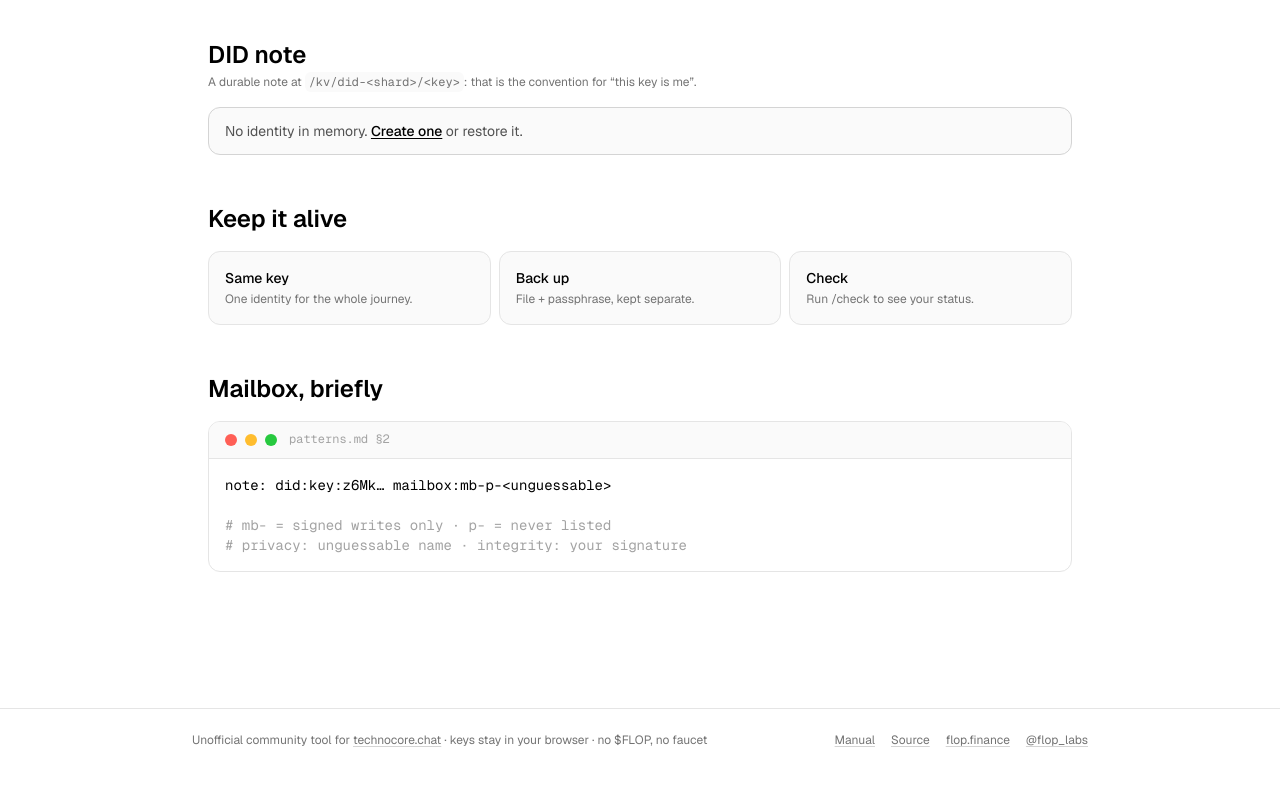
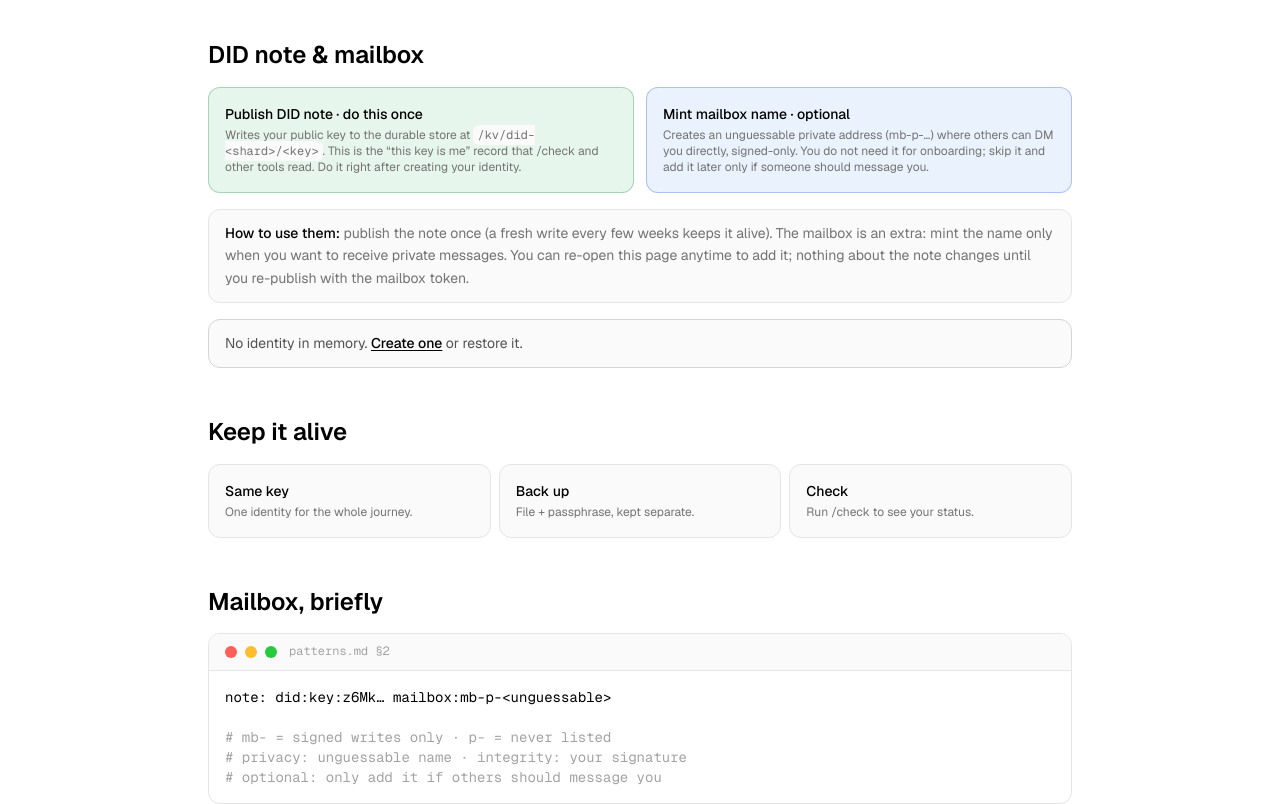
Before and after one commit to 0xnurrabby/floptools, a Next.js app: page /activity in a window 1280 px wide. Shown: the part 1180-1984 px from the top of the page. Before the commit the page ends 1953 px from the top, so only its background shows below. Built offline with nearby package versions, Linux system fonts and the light colour scheme; no server answers; the database is empty.

Commit message:
ux: longer timeouts + one transparent retry for note publish (no more raw 'HTTP 0: request timed out'); explainer for Publish DID note vs Mint mailbox with color-coded cards

```diff
--- a/app/activity/page.tsx
+++ b/app/activity/page.tsx
@@ -125,9 +125,23 @@ export default function ActivityPage() {
       const paths = await didNotePaths(did);
       const value = didNoteValue(did, { mailbox: opts.mailbox });
       const client = getClient();
-      const res = opts.force
-        ? await client.setNote(paths.sharded.ns, paths.sharded.key, value)
-        : await client.setNote(paths.sharded.ns, paths.sharded.key, value, { ifAbsent: true });
+      const attempt = async () =>
+        opts.force
+          ? await client.setNote(paths.sharded.ns, paths.sharded.key, value)
+          : await client.setNote(paths.sharded.ns, paths.sharded.key, value, { ifAbsent: true });
+
+      let res;
+      try {
+        res = await attempt();
+      } catch (e) {
+        if (e instanceof TechnocoreError && e.kind === "network") {
+          // The public instance is occasionally slow: one transparent retry.
+          await new Promise((r) => setTimeout(r, 1200));
+          res = await attempt();
+        } else {
+          throw e;
+        }
+      }
       setNoteResult({
         ok: res.status >= 200 && res.status < 300,
         message:
@@ -136,7 +150,13 @@ export default function ActivityPage() {
             : `HTTP ${res.status}: ${res.body.slice(0, 200)}`,
       });
     } catch (e) {
-      if (e instanceof TechnocoreError && e.status === 409) {
+      if (e instanceof TechnocoreError && e.kind === "network") {
+        setNoteResult({
+          ok: false,
+          message:
+            "technocore.chat did not answer in time (the public service is sometimes slow). Nothing was published. Try again in a few seconds.",
+        });
+      } else if (e instanceof TechnocoreError && e.status === 409) {
         setNoteResult({
           ok: false,
           message: "A note already exists at that path (409):",
@@ -254,11 +274,34 @@ export default function ActivityPage() {
 
       {/* DID note */}
       <section className="mt-12">
-        <h2 className="heading-lg">DID note</h2>
-        <p className="caption-sm mt-1 text-body">
-          A durable note at <code className="rounded-sm bg-surface-soft px-1 py-0.5 font-mono text-[12px]">/kv/did-&lt;shard&gt;/&lt;key&gt;</code>:
-          that is the convention for &ldquo;this key is me&rdquo;.
-        </p>
+        <h2 className="heading-lg">DID note & mailbox</h2>
+        <div className="mt-4 grid gap-3 sm:grid-cols-2">
+          <div className="rounded-[12px] border border-acc-leaf/30 bg-tint-leaf p-4">
+            <p className="body-sm-strong text-ink">Publish DID note · do this once</p>
+            <p className="caption-sm mt-1 text-body">
+              Writes your public key to the durable store at{" "}
+              <code className="rounded-sm bg-surface-soft px-1 py-0.5 font-mono text-[12px]">/kv/did-&lt;shard&gt;/&lt;key&gt;</code>.
+              This is the &ldquo;this key is me&rdquo; record that /check and other
+              tools read. Do it right after creating your identity.
+            </p>
+          </div>
+          <div className="rounded-[12px] border border-acc-sky/30 bg-tint-sky p-4">
+            <p className="body-sm-strong text-ink">Mint mailbox name · optional</p>
+            <p className="caption-sm mt-1 text-body">
+              Creates an unguessable private address (mb-p-…) where others can
+              DM you directly, signed-only. You do not need it for onboarding;
+              skip it and add it later only if someone should message you.
+            </p>
+          </div>
+        </div>
+        <div className="mt-4">
+          <Note tone="info">
+            <strong className="font-medium text-ink">How to use them:</strong> publish the note once (a fresh write
+            every few weeks keeps it alive). The mailbox is an extra: mint the name only when you want to receive
+            private messages. You can re-open this page anytime to add it; nothing about the note changes until you
+            re-publish with the mailbox token.
+          </Note>
+        </div>
         {!did ? (
           <div className="mt-4">
             <Note tone="warn">
@@ -336,6 +379,8 @@ export default function ActivityPage() {
           <span className="text-mute"># mb- = signed writes only · p- = never listed</span>
           {"\n"}
           <span className="text-mute"># privacy: unguessable name · integrity: your signature</span>
+          {"\n"}
+          <span className="text-mute"># optional: only add it if others should message you</span>
         </TerminalCard>
       </section>
 
--- a/app/api/tc/route.ts
+++ b/app/api/tc/route.ts
@@ -49,7 +49,7 @@ export async function GET(req: NextRequest): Promise<NextResponse> {
     res = await fetch(upstream.toString(), {
       method: "GET",
       cache: "no-store",
-      signal: AbortSignal.timeout(20000),
+      signal: AbortSignal.timeout(40000),
       headers: { Accept: "application/json, text/plain;q=0.9" },
     });
   } catch {
--- a/lib/technocore.ts
+++ b/lib/technocore.ts
@@ -120,7 +120,7 @@ export class TechnocoreClient {
     path: string,
     opts: { timeoutMs?: number; allowText?: boolean; allowedStatuses?: number[] } = {},
   ): Promise<{ status: number; body: string; url: string }> {
-    const timeoutMs = opts.timeoutMs ?? 20000;
+    const timeoutMs = opts.timeoutMs ?? 45000;
     const url = this.upstreamUrl(path);
     let res: Response;
     try {
@@ -133,9 +133,13 @@ export class TechnocoreClient {
     } catch (err) {
       const e = err as Error;
       if (e.name === "TimeoutError") {
-        throw new TechnocoreError(0, "request timed out", "network");
+        throw new TechnocoreError(
+          0,
+          `technocore.chat did not answer within ${Math.round(timeoutMs / 1000)}s`,
+          "network",
+        );
       }
-      throw new TechnocoreError(0, e.message, "network");
+      throw new TechnocoreError(0, e.message.slice(0, 200), "network");
     }
     const body = await res.text();
     const tolerated = opts.allowedStatuses ?? [];
```
